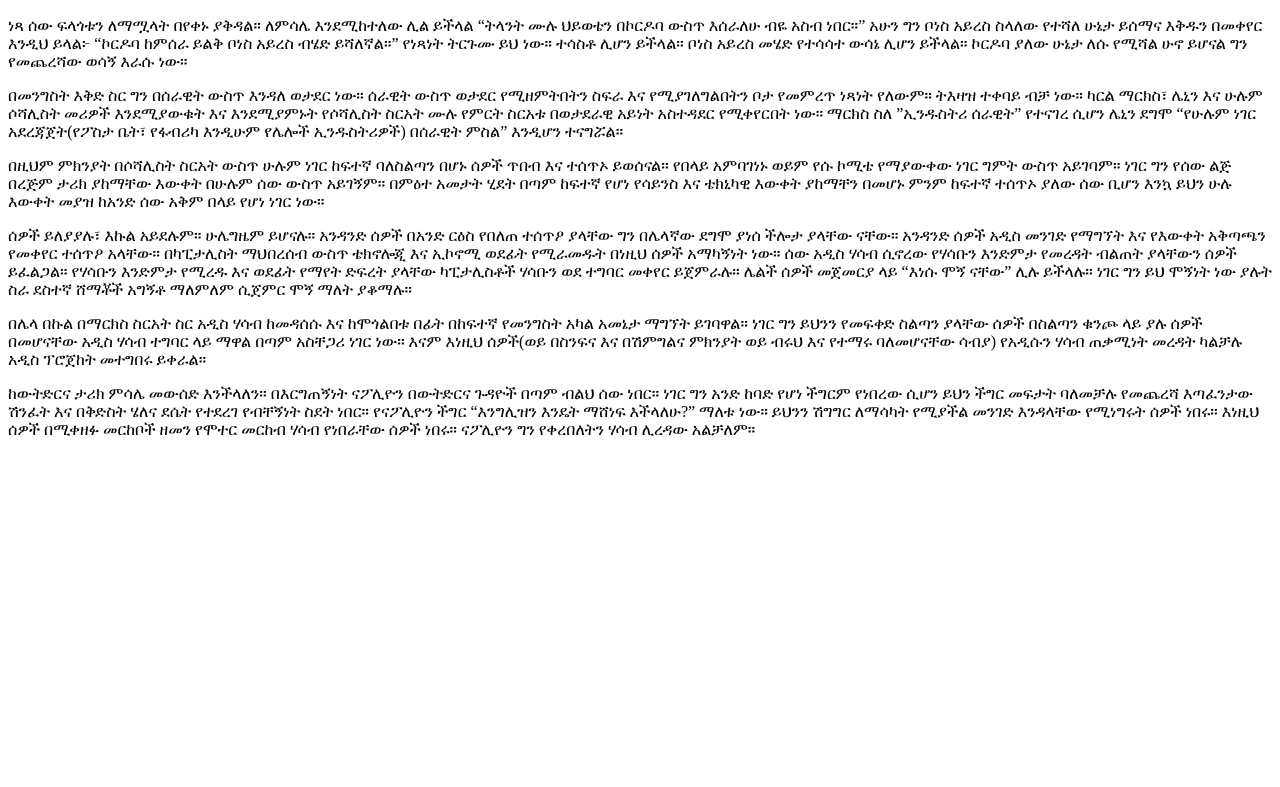
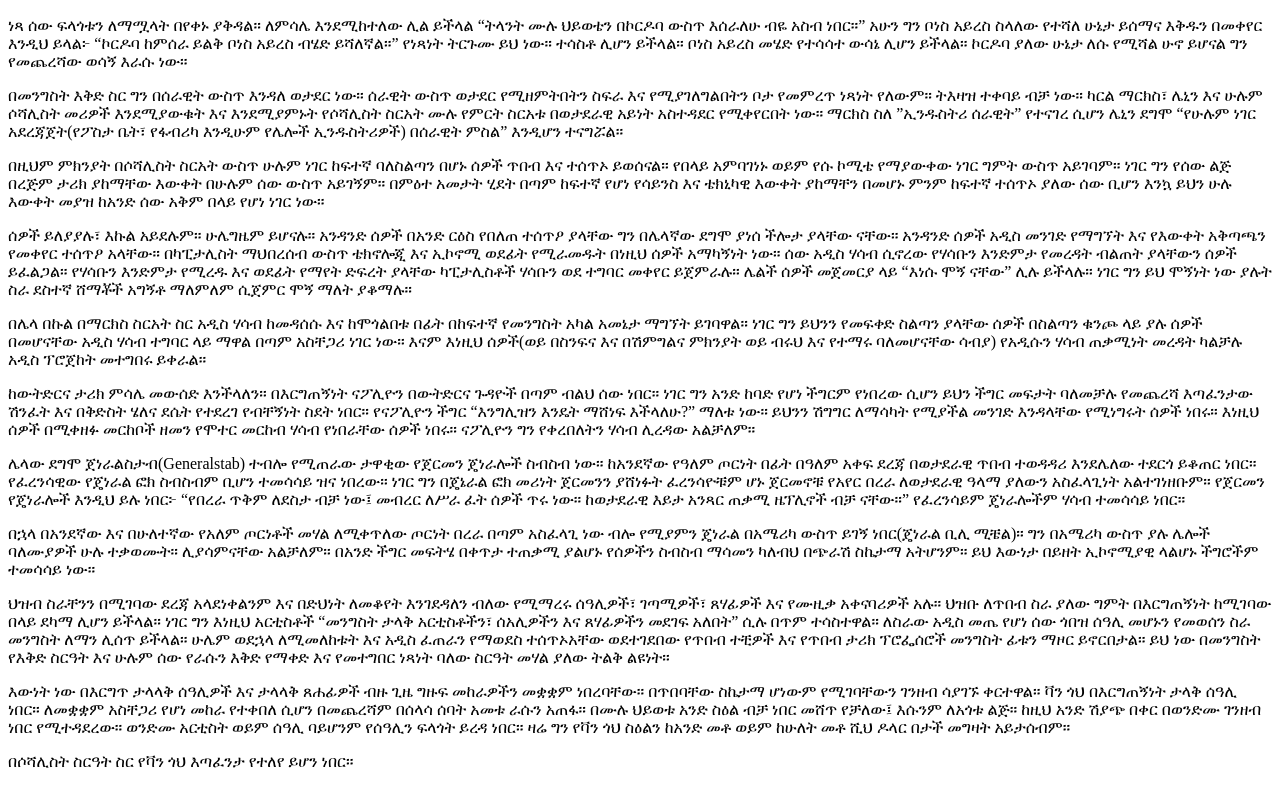
Before and after one commit to mickykebe/book-economic-policy-thoughts-for-today-and-tomorrow, a Next.js app: page /socialism in a window 1280 px wide. Shown: the part 2665-3452 px from the top of the page. Before the commit the page ends 3120 px from the top, so only its background shows below. Built offline with nearby package versions, Linux system fonts and the light colour scheme.

Commit message:
socialism wip

```diff
--- a/pages/socialism.mdx
+++ b/pages/socialism.mdx
@@ -85,3 +85,13 @@
 በሌላ በኩል በማርክስ ስርአት ስር አዲስ ሃሳብ ከመዳሰሱ እና ከሞጎልበቱ በፊት በከፍተኛ የመንግስት አካል አመኔታ ማግኘት ይገባዋል። ነገር ግን ይህንን የመፍቀድ ስልጣን ያላቸው ሰዎች በስልጣን ቁንጮ ላይ ያሉ ሰዎች በመሆናቸው አዲስ ሃሳብ ተግባር ላይ ማዋል በጣም አስቸጋሪ ነገር ነው። እናም እነዚህ ሰዎች(ወይ በስንፍና እና በሽምግልና ምክንያት ወይ ብሩህ እና የተማሩ ባለመሆናቸው ሳብያ) የአዲሱን ሃሳብ ጠቃሚነት መረዳት ካልቻሉ አዲስ ፕሮጀከት መተግበሩ ይቀራል።
 
 ከውትድርና ታሪክ ምሳሌ መውሰድ እንችላለን። በእርግጠኝነት ናፖሊዮን በውትድርና ጉዳዮች በጣም ብልህ ሰው ነበር። ነገር ግን አንድ ከባድ የሆነ ችግርም የነበረው ሲሆን ይህን ችግር መፍታት ባለመቻሉ የመጨረሻ እጣፈንታው ሽንፈት እና በቅድስት ሄለና ደሴት የተደረገ የብቸኝነት ስደት ነበር። የናፖሊዮን ችግር “እንግሊዝን እንዴት ማሸነፍ እችላለሁ?” ማለቱ ነው። ይህንን ሽግግር ለማሳካት የሚያችል መንገድ እንዳላቸው የሚነግሩት ሰዎች ነበሩ። እነዚህ ሰዎች በሚቀዘፉ መርከቦች ዘመን የሞተር መርከብ ሃሳብ የነበራቸው ሰዎች ነበሩ። ናፖሊዮን ግን የቀረበለትን ሃሳብ ሊረዳው አልቻለም።
+
+ሌላው ደግሞ ጀነራልስታብ(Generalstab) ተብሎ የሚጠራው ታዋቂው የጀርመን ጄነራሎች ስብስብ ነው። ከአንደኛው የዓለም ጦርነት በፊት በዓለም አቀፍ ደረጃ በወታደራዊ ጥበብ ተወዳዳሪ እንደሌለው ተደርጎ ይቆጠር ነበር። የፈረንሳዊው የጄነራል ፎክ ስብስብም ቢሆን ተመሳሳይ ዝና ነበረው። ነገር ግን በጄኔራል ፎክ መሪነት ጀርመንን ያሸነፉት ፈረንሳዮቹም ሆኑ ጀርመኖቹ የአየር በረራ ለወታደራዊ ዓላማ ያለውን አስፈላጊነት አልተገነዘቡም። የጀርመን የጄነራሎች እንዲህ ይሉ ነበር፦ “የበረራ ጥቅም ለደስታ ብቻ ነው፤ መብረር ለሥራ ፈት ሰዎች ጥሩ ነው። ከወታደራዊ እይታ አንጻር ጠቃሚ ዜፕሊኖች ብቻ ናቸው።” የፈረንሳይም ጄነራሎችም ሃሳብ ተመሳሳይ ነበር።
+
+በኋላ በአንደኛው እና በሁለተኛው የአለም ጦርነቶች መሃል ለሚቀጥለው ጦርነት በረራ በጣም አስፈላጊ ነው ብሎ የሚያምን ጄነራል በአሜሪካ ውስጥ ይገኝ ነበር(ጄነራል ቢሊ ሚቼል)። ግን በአሜሪካ ውስጥ ያሉ ሌሎች ባለሙያዎች ሁሉ ተቃወሙት። ሊያሳምናቸው አልቻለም። በአንድ ችግር መፍትሄ በቀጥታ ተጠቃሚ ያልሆኑ የሰዎችን ስብስብ ማሳመን ካለብህ በጭራሽ ስኬታማ አትሆንም። ይህ እውነታ በይዘት ኢኮኖሚያዊ ላልሆኑ ችግሮችም ተመሳሳይ ነው።
+
+ህዝብ ስራቸንን በሚገባው ደረጃ አላደነቀልንም እና በድህነት ለመቆየት እንገደዳለን ብለው የሚማረሩ ሰዓሊዎች፣ ገጣሚዎች፣ ጸሃፊዎች እና የሙዚቃ አቀናባሪዎች አሉ። ህዝቡ ለጥበብ ስራ ያለው ግምት በእርግጠኝነት ከሚገባው በላይ ደካማ ሊሆን ይችላል። ነገር ግን እነዚህ አርቲስቶች “መንግስት ታላቅ አርቲስቶችን፣ ሰአሊዎችን እና ጸሃፊዎችን መደገፍ አለበት” ሲሉ በጥም ተሳስተዋል። ለስራው አዲስ መጤ የሆነ ሰው ጎበዝ ሰዓሊ መሆኑን የመወሰን ስራ መንግስት ለማን ሊሰጥ ይችላል። ሁሌም ወደኋላ ለሚመለከቱት እና አዲስ ፈጠራን የማወደስ ተሰጥኦአቸው ወደተገደበው የጥበብ ተቺዎች እና የጥበብ ታሪክ ፕሮፌሰሮች መንግስት ፊቱን ማዞር ይኖርበታል። ይህ ነው በመንግስት የእቅድ ስርዓት እና ሁሉም ሰው የራሱን እቅድ የማቀድ እና የመተግበር ነጻነት ባለው ስርዓት መሃል ያለው ትልቅ ልዩነት።
+
+እውነት ነው በእርግጥ ታላላቅ ሰዓሊዎች እና ታላላቅ ጸሐፊዎች ብዙ ጊዜ ግዙፍ መከራዎችን መቋቋም ነበረባቸው። በጥበባቸው ስኬታማ ሆነውም የሚገባቸውን ገንዘብ ሳያገኙ ቀርተዋል። ቫን ጎህ በእርግጠኝነት ታላቅ ሰዓሊ ነበር። ለመቋቋም አስቸጋሪ የሆነ መከራ የተቀበለ ሲሆን በመጨረሻም በሰላሳ ሰባት አመቱ ራሱን አጠፋ። በሙሉ ህይወቱ አንድ ስዕል ብቻ ነበር መሸጥ የቻለው፤ እሱንም ለአጎቱ ልጅ። ከዚህ አንድ ሽያጭ በቀር በወንድሙ ገንዘብ ነበር የሚተዳደረው። ወንድሙ አርቲስት ወይም ሰዓሊ ባይሆንም የሰዓሊን ፍላጎት ይረዳ ነበር። ዛሬ ግን የቫን ጎህ ስዕልን ከአንድ መቶ ወይም ከሁለት መቶ ሺህ ዶላር በታች መግዛት አይታሰብም።
+
+በሶሻሊስት ስርዓት ስር የቫን ጎህ እጣፈንታ የተለየ ይሆን ነበር።
```
